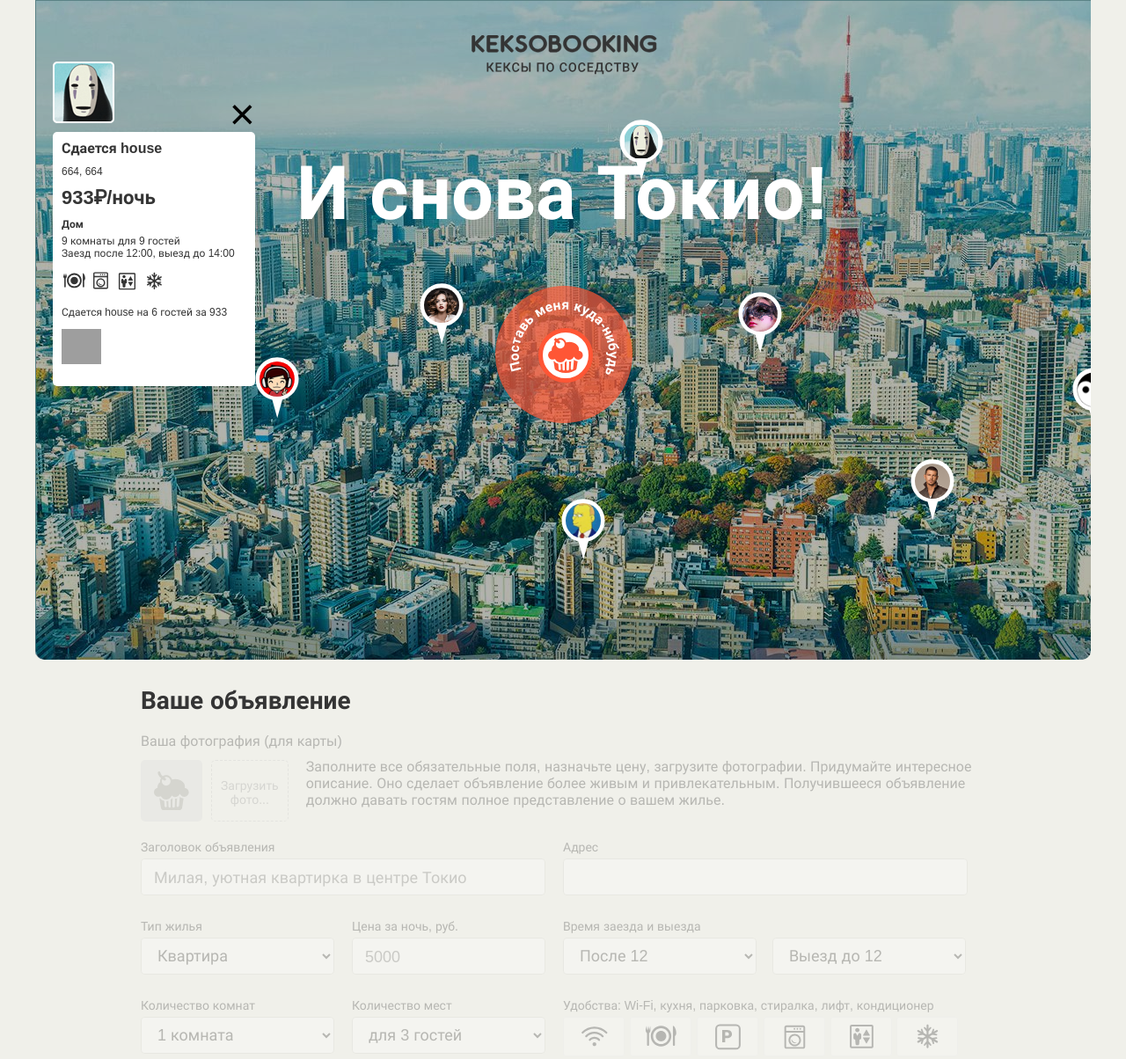
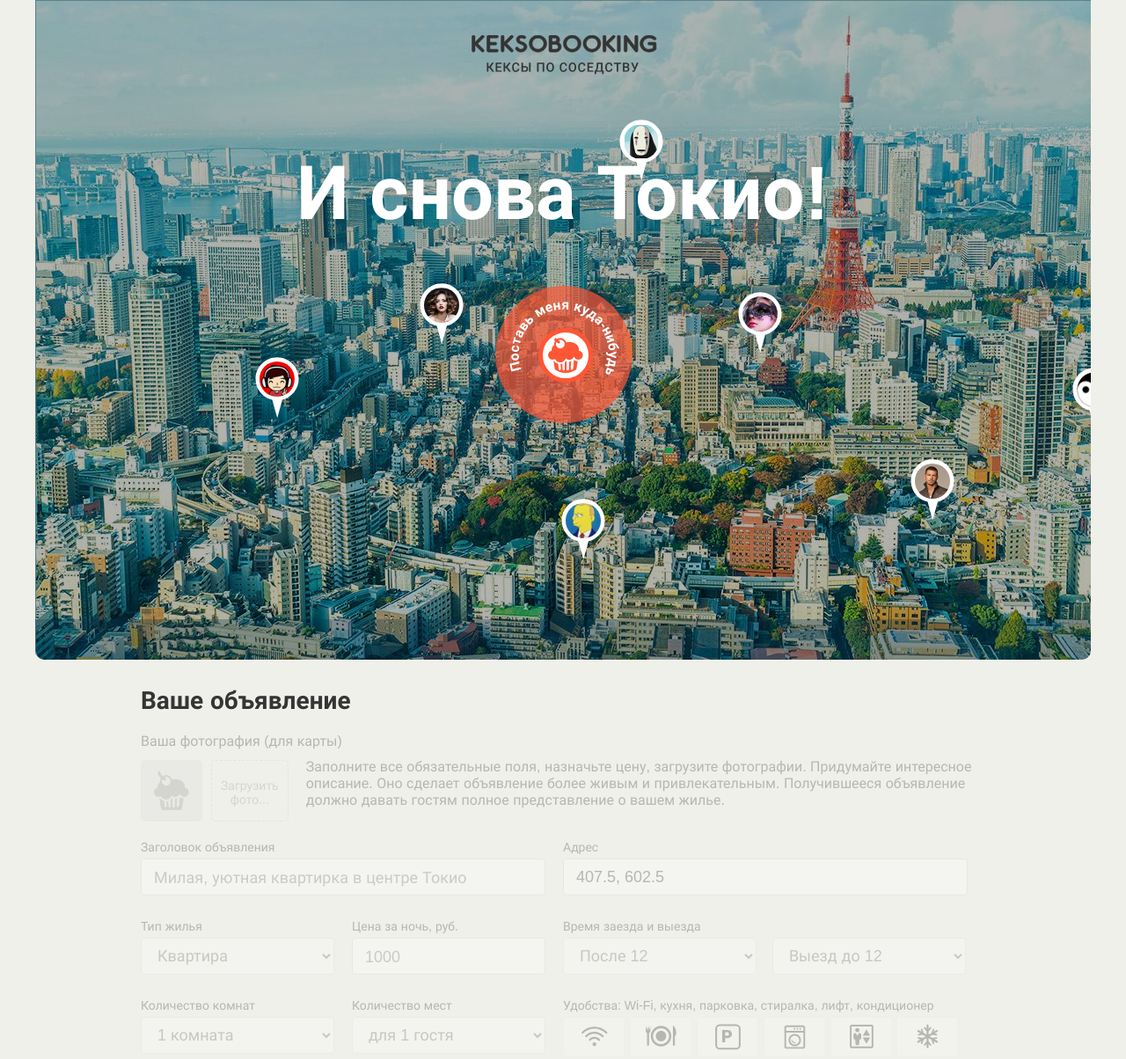
Before and after one commit to vrnvgasu/581243-keksobooking-21, a website: page index.html in a window 1280 px wide. Shown: the top 1204 px of the page at 88% size. Drawn offline with Linux system fonts and the light colour scheme; grey boxes are pictures that could not be loaded.

Commit message:
события + валидация

```diff
--- a/index.html
+++ b/index.html
@@ -84,7 +84,7 @@
     <!-- Форма объявления -->
     <section class="notice">
       <h2 class="notice__title">Ваше объявление</h2>
-      <form class="ad-form ad-form--disabled" method="post" enctype="multipart/form-data" autocomplete="off">
+      <form class="ad-form ad-form--disabled" action="https://21.javascript.pages.academy/keksobooking" method="post" enctype="multipart/form-data" autocomplete="off">
         <fieldset class="ad-form-header">
           <legend class="ad-form-header__title">Ваша фотография (для карты)</legend>
           <div class="ad-form-header__upload">
@@ -92,7 +92,7 @@
               <img src="img/muffin-grey.svg" alt="Аватар пользователя" width="40" height="44">
             </div>
             <div class="ad-form__field">
-              <input type="file" id="avatar" name="avatar" class="ad-form-header__input visually-hidden">
+              <input type="file" id="avatar" name="avatar" class="ad-form-header__input visually-hidden" accept="image/png, image/jpeg">
               <label class="ad-form-header__drop-zone" for="avatar">Загрузить<br>фото...</label>
             </div>
             <p class="ad-form-header__info">Заполните все обязательные поля, назначьте цену, загрузите фотографии. Придумайте интересное описание. Оно сделает объявление более живым и привлекательным. Получившееся объявление должно давать гостям полное представление о вашем жилье.</p>
@@ -100,11 +100,11 @@
         </fieldset>
         <fieldset class="ad-form__element ad-form__element--wide">
           <label class="ad-form__label" for="title">Заголовок объявления</label>
-          <input id="title" name="title" type="text" placeholder="Милая, уютная квартирка в центре Токио">
+          <input id="title" name="title" type="text" placeholder="Милая, уютная квартирка в центре Токио" required>
         </fieldset>
         <fieldset class="ad-form__element ad-form__element--wide">
           <label class="ad-form__label" for="address">Адрес</label>
-          <input id="address" name="address" type="text">
+          <input id="address" name="address" type="text" readonly>
         </fieldset>
         <fieldset class="ad-form__element">
           <label class="ad-form__label" for="type">Тип жилья</label>
@@ -117,7 +117,7 @@
         </fieldset>
         <fieldset class="ad-form__element">
           <label class="ad-form__label" for="price">Цена за ночь, руб.</label>
-          <input id="price" name="price" type="number" placeholder="5000">
+          <input id="price" name="price" type="number" placeholder="1000" min="0" max="1000000" required>
         </fieldset>
         <fieldset class="ad-form__element ad-form__element--time">
           <label class="ad-form__label" for="timein">Время заезда и выезда</label>
@@ -144,9 +144,9 @@
         <fieldset class="ad-form__element">
           <label class="ad-form__label" for="capacity">Количество мест</label>
           <select id="capacity" name="capacity">
-            <option value="3" selected>для 3 гостей</option>
+            <option value="3">для 3 гостей</option>
             <option value="2">для 2 гостей</option>
-            <option value="1">для 1 гостя</option>
+            <option value="1" selected>для 1 гостя</option>
             <option value="0">не для гостей</option>
           </select>
         </fieldset>
@@ -173,7 +173,7 @@
           <label class="ad-form__label">Фотография жилья</label>
           <div class="ad-form__photo-container">
             <div class="ad-form__upload">
-              <input type="file" id="images" name="images" class="ad-form__input visually-hidden">
+              <input type="file" id="images" name="images" class="ad-form__input visually-hidden" accept="image/png, image/jpeg">
               <label for="images" class="ad-form__drop-zone">Загрузить<br>фото...</label>
             </div>
             <div class="ad-form__photo"></div>
--- a/js/main.js
+++ b/js/main.js
@@ -10,8 +10,8 @@ const PHOTOS = [
   `http://o0.github.io/assets/images/tokyo/hotel3.jpg`,
 ];
 const MAP_CLASS = `map__pins`;
-const MAP_FILTERS_CONTAINER = `map__filters-container`;
-const HIDDEN_CLASS = `visually-hidden`;
+// const MAP_FILTERS_CONTAINER = `map__filters-container`;
+// const HIDDEN_CLASS = `visually-hidden`;
 const MIN_Y = 130;
 const MAX_Y = 630;
 const MIN_ROOMS = 1;
@@ -20,6 +20,35 @@ const MIN_PRICE = 100;
 const MAX_PRICE = 1000;
 const ADVERTS_COUNT = 8;
 const mapWidth = document.querySelector(`.` + MAP_CLASS).offsetWidth;
+
+/**
+ * Валидация
+ */
+const MIN_TITLE_LENGTH = 30;
+const MAX_TITLE_LENGTH = 100;
+const TYPE_MIN_PRICE = {
+  palace: 10000,
+  flat: 1000,
+  house: 5000,
+  bungalow: 0,
+};
+
+/**
+ * Размеры метки
+ */
+const MAP_PIN_WIDTH = 65;
+const MAP_PIN_PASSIVE_HEIGHT = 65;
+const MAP_PIN_ACTIVE_HEIGHT = 77;
+
+let fieldsets = document.querySelectorAll(`fieldset`);
+let mapPin = document.querySelector(`.map__pin--main`);
+let addressInput = document.querySelector(`#address`);
+let priceInput = document.querySelector(`#price`);
+let timeinSelet = document.querySelector(`#timein`);
+let timeoutSelet = document.querySelector(`#timeout`);
+let roomNumberSelet = document.querySelector(`#room_number`);
+let capacitySelet = document.querySelector(`#capacity`);
+let addForm = document.querySelector(`.ad-form`);
 
 let getRandomFromArray = (arr = []) => arr[Math.floor(Math.random() * arr.length)];
 
@@ -36,81 +65,81 @@ let getRandomArrayPart = (arr) => {
   return randomItems;
 };
 
-let getBuildTypeTranslation = (type) => {
-  switch (type) {
-    case `palace`: return `Дворец`;
-    case `flat`: return `Квартира`;
-    case `house`: return `Дом`;
-    case `bungalow`: return `Бунгало`;
-    default: return null;
-  }
-};
+// let getBuildTypeTranslation = (type) => {
+//   switch (type) {
+//     case `palace`: return `Дворец`;
+//     case `flat`: return `Квартира`;
+//     case `house`: return `Дом`;
+//     case `bungalow`: return `Бунгало`;
+//     default: return null;
+//   }
+// };
 
-let hiddenElement = (element, hidden) => {
-  if (hidden) {
-    element.classList.add(HIDDEN_CLASS);
-  }
-};
+// let hiddenElement = (element, hidden) => {
+//   if (hidden) {
+//     element.classList.add(HIDDEN_CLASS);
+//   }
+// };
 
-let createCartElement = (advert) => {
-  let template = document.querySelector(`#card`).content.querySelector(`.map__card`).cloneNode(true);
-  let featureItem = template.querySelector(`.popup__feature`);
-  let featureList = template.querySelector(`.popup__features`);
-  let photoItem = template.querySelector(`.popup__photo`);
-  let photoList = template.querySelector(`.popup__photos`);
-  let title = template.querySelector(`.popup__title`);
-  let address = template.querySelector(`.popup__text--address`);
-  let price = template.querySelector(`.popup__text--price`);
-  let type = template.querySelector(`.popup__type`);
-  let capacity = template.querySelector(`.popup__text--capacity`);
-  let time = template.querySelector(`.popup__text--time`);
-  let description = template.querySelector(`.popup__description`);
-  let avatar = template.querySelector(`.popup__avatar`);
+// let createCartElement = (advert) => {
+//   let template = document.querySelector(`#card`).content.querySelector(`.map__card`).cloneNode(true);
+//   let featureItem = template.querySelector(`.popup__feature`);
+//   let featureList = template.querySelector(`.popup__features`);
+//   let photoItem = template.querySelector(`.popup__photo`);
+//   let photoList = template.querySelector(`.popup__photos`);
+//   let title = template.querySelector(`.popup__title`);
+//   let address = template.querySelector(`.popup__text--address`);
+//   let price = template.querySelector(`.popup__text--price`);
+//   let type = template.querySelector(`.popup__type`);
+//   let capacity = template.querySelector(`.popup__text--capacity`);
+//   let time = template.querySelector(`.popup__text--time`);
+//   let description = template.querySelector(`.popup__description`);
+//   let avatar = template.querySelector(`.popup__avatar`);
+//
+//   title.textContent = advert.offer.title;
+//   hiddenElement(title, !advert.offer.title);
+//   address.textContent = advert.offer.address;
+//   hiddenElement(address, !advert.offer.address);
+//   price.textContent = `${advert.offer.price}₽/ночь`;
+//   hiddenElement(price, !advert.offer.price);
+//   type.textContent = getBuildTypeTranslation(advert.offer.type);
+//   hiddenElement(type, !advert.offer.type);
+//   capacity.textContent = `${advert.offer.rooms} комнаты для ${advert.offer.guests} гостей`;
+//   hiddenElement(type, !advert.offer.rooms || !advert.offer.guests);
+//   time.textContent = `Заезд после ${advert.offer.checkin}, выезд до ${advert.offer.checkout}`;
+//   hiddenElement(type, !advert.offer.checkin || !advert.offer.checkout);
+//
+//   featureList.textContent = ``;
+//   advert.offer.features.forEach((feature) => {
+//     let newFeatureItem = featureItem.cloneNode();
+//     newFeatureItem.className = `popup__feature`;
+//     newFeatureItem.classList.add(`popup__feature--` + feature);
+//
+//     featureList.appendChild(newFeatureItem);
+//   });
+//   hiddenElement(featureList, featureList.children.length === 0);
+//
+//   description.textContent = advert.offer.description;
+//   photoList.textContent = ``;
+//   advert.offer.photos.forEach((photo) => {
+//     let newPhotoItem = photoItem.cloneNode();
+//     newPhotoItem.setAttribute(`src`, photo);
+//
+//     photoList.appendChild(newPhotoItem);
+//   });
+//   hiddenElement(photoList, photoList.children.length === 0);
+//
+//   avatar.setAttribute(`src`, advert.author.avatar);
+//   hiddenElement(avatar, !advert.author.avatar);
+//
+//   return template;
+// };
 
-  title.textContent = advert.offer.title;
-  hiddenElement(title, !advert.offer.title);
-  address.textContent = advert.offer.address;
-  hiddenElement(address, !advert.offer.address);
-  price.textContent = `${advert.offer.price}₽/ночь`;
-  hiddenElement(price, !advert.offer.price);
-  type.textContent = getBuildTypeTranslation(advert.offer.type);
-  hiddenElement(type, !advert.offer.type);
-  capacity.textContent = `${advert.offer.rooms} комнаты для ${advert.offer.guests} гостей`;
-  hiddenElement(type, !advert.offer.rooms || !advert.offer.guests);
-  time.textContent = `Заезд после ${advert.offer.checkin}, выезд до ${advert.offer.checkout}`;
-  hiddenElement(type, !advert.offer.checkin || !advert.offer.checkout);
-
-  featureList.textContent = ``;
-  advert.offer.features.forEach((feature) => {
-    let newFeatureItem = featureItem.cloneNode();
-    newFeatureItem.className = `popup__feature`;
-    newFeatureItem.classList.add(`popup__feature--` + feature);
-
-    featureList.appendChild(newFeatureItem);
-  });
-  hiddenElement(featureList, featureList.children.length === 0);
-
-  description.textContent = advert.offer.description;
-  photoList.textContent = ``;
-  advert.offer.photos.forEach((photo) => {
-    let newPhotoItem = photoItem.cloneNode();
-    newPhotoItem.setAttribute(`src`, photo);
-
-    photoList.appendChild(newPhotoItem);
-  });
-  hiddenElement(photoList, photoList.children.length === 0);
-
-  avatar.setAttribute(`src`, advert.author.avatar);
-  hiddenElement(avatar, !advert.author.avatar);
-
-  return template;
-};
-
-let addCartElementToDOM = (advert) => {
-  let cart = createCartElement(advert);
-  let mapFiltersContainer = document.querySelector(`.` + MAP_FILTERS_CONTAINER);
-  mapFiltersContainer.insertAdjacentElement(`beforebegin`, cart);
-};
+// let addCartElementToDOM = (advert) => {
+//   let cart = createCartElement(advert);
+//   let mapFiltersContainer = document.querySelector(`.` + MAP_FILTERS_CONTAINER);
+//   mapFiltersContainer.insertAdjacentElement(`beforebegin`, cart);
+// };
 
 let createAdvert = (i) => {
   let type = getRandomFromArray(BUILD_TYPE);
@@ -180,6 +209,173 @@ let addAdvertsToMap = (adverts) => {
 
 let adverts = generateAdverts();
 
+let blockFieldsets = () => {
+  Array.from(fieldsets).forEach((fieldset) => {
+    fieldset.disabled = true;
+  });
+};
+
+let activeFieldsets = () => {
+  Array.from(fieldsets).forEach((fieldset) => {
+    fieldset.disabled = false;
+  });
+};
+
+let setAddress = (x, y) => {
+  addressInput.value = `${x}, ${y}`;
+};
+
+let setStartAddress = () => {
+  let x = mapPin.offsetTop + MAP_PIN_PASSIVE_HEIGHT / 2;
+  let y = mapPin.offsetLeft + MAP_PIN_WIDTH / 2;
+
+  setAddress(x, y);
+};
+
+let validateFormPrice = (input) => {
+  let price = input.value;
+  let type = document.querySelector(`#type`).value;
+
+  if (price < input.placeholder) {
+    input.setCustomValidity(`Минимальная цена для этого типа жилья ` + TYPE_MIN_PRICE[type]);
+  } else {
+    input.setCustomValidity(``);
+  }
+
+  input.reportValidity();
+};
+
+let validateFormTitle = (input) => {
+  let valueLength = input.value.length;
+
+  if (valueLength < MIN_TITLE_LENGTH) {
+    input.setCustomValidity(`Ещё ` + (MIN_TITLE_LENGTH - valueLength) + ` симв.`);
+  } else if (valueLength > MAX_TITLE_LENGTH) {
+    input.setCustomValidity(`Удалите лишние ` + (valueLength - MAX_TITLE_LENGTH) + ` симв.`);
+  } else {
+    input.setCustomValidity(``);
+  }
+
+  input.reportValidity();
+};
+
+let selectTypeHandler = (target) => {
+  priceInput.placeholder = TYPE_MIN_PRICE[target.value];
+  validateFormPrice(priceInput);
+};
+
+let selectTimeHandler = (value) => {
+  timeinSelet.value = timeoutSelet.value = value;
+};
+
+let setValidityMessage = (select, capacityValue, roomValue) => {
+  if (capacityValue > 0 && capacityValue > roomValue && roomValue !== 100) {
+    select.setCustomValidity(`Гостей (${capacityValue}) больше, чем комнат (${roomValue})`);
+  } else if (capacityValue === 0 && roomValue !== 100) {
+    select.setCustomValidity(`Требуется 100 комнат.`);
+  } else if (capacityValue !== 0 && roomValue === 100) {
+    select.setCustomValidity(`Аренда не для гостей`);
+  } else {
+    select.setCustomValidity(``);
+  }
+
+  select.reportValidity();
+};
+
+let roomHandler = (select) => {
+  let capacityValue = Number(capacitySelet.value);
+  let roomValue = Number(select.value);
+
+  setValidityMessage(select, capacityValue, roomValue);
+  setValidityMessage(capacitySelet, capacityValue, roomValue);
+};
+
+let capacityHandler = (select) => {
+  let roomValue = Number(roomNumberSelet.value);
+  let capacityValue = Number(select.value);
+
+  setValidityMessage(select, capacityValue, roomValue);
+  setValidityMessage(roomNumberSelet, capacityValue, roomValue);
+};
+
+let addFormHandler = () => {
+  addForm.addEventListener(`input`, (evt) => {
+    if (evt.target.matches(`#title`)) {
+      validateFormTitle(evt.target);
+    } else if (evt.target.matches(`#price`)) {
+      validateFormPrice(evt.target);
+    }
+  });
+
+  addForm.addEventListener(`change`, (evt) => {
+    if (evt.target.matches(`#type`)) {
+      selectTypeHandler(evt.target);
+    } else if (evt.target.matches(`#timein`) || evt.target.matches(`#timeout`)) {
+      selectTimeHandler(evt.target.value);
+    } else if (evt.target.matches(`#room_number`)) {
+      roomHandler(evt.target);
+    } else if (evt.target.matches(`#capacity`)) {
+      capacityHandler(evt.target);
+    }
+  });
+};
+
+let mapPinHandler = () => {
+  mapPin.addEventListener(`mousedown`, (evt) => {
+    if (evt.button !== 0) {
+      return;
+    }
+
+    document.querySelector(`.map`).classList.remove(`map--faded`);
+    addForm.classList.remove(`ad-form--disabled`);
+    activeFieldsets();
+  });
+  mapPin.addEventListener(`keydown`, (evt) => {
+    if (evt.keyCode !== 13) {
+      return;
+    }
+
+    document.querySelector(`.map`).classList.remove(`map--faded`);
+    addForm.classList.remove(`ad-form--disabled`);
+    activeFieldsets();
+  });
+  mapPin.addEventListener(`mouseup`, () => {
+    let x = mapPin.offsetTop + MAP_PIN_ACTIVE_HEIGHT / 2;
+    let y = mapPin.offsetLeft + MAP_PIN_WIDTH / 2;
+
+    setAddress(x, y);
+  });
+};
+
+let setHandlers = () => {
+  addFormHandler();
+  mapPinHandler();
+};
+
+let blockAddress = () => {
+  addressInput.readonly = true;
+};
+
+/**
+ * Блокируем поле 'Адрес'
+ */
+blockAddress();
+
+/**
+ * Начальные координаты адреса
+ */
+setStartAddress();
+
+/**
+ * Блокируем интерактивные элементы
+ */
+blockFieldsets();
+
+/**
+ * Запускаем обработчики событий
+ */
+setHandlers();
+
 /**
  * Добавление объявлений на карту
  */
@@ -188,4 +384,4 @@ addAdvertsToMap(adverts);
 /**
  * Выводим детальную информацию по первому объявлению на карту
  */
-addCartElementToDOM(adverts[0]);
+// addCartElementToDOM(adverts[0]);
```
